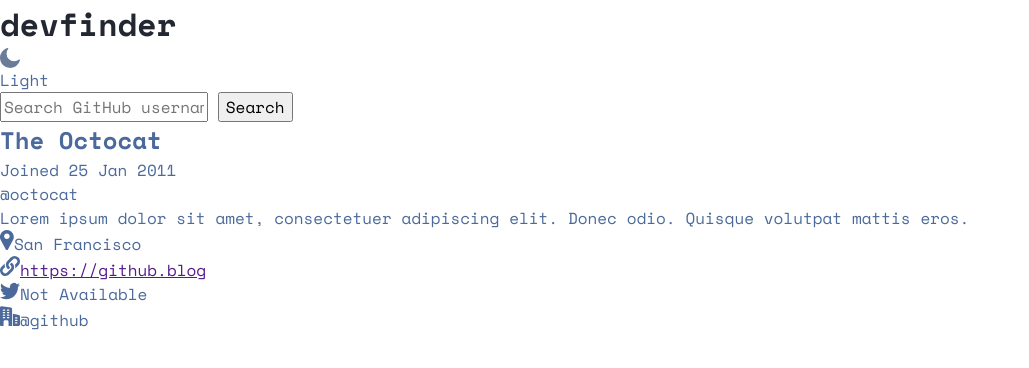
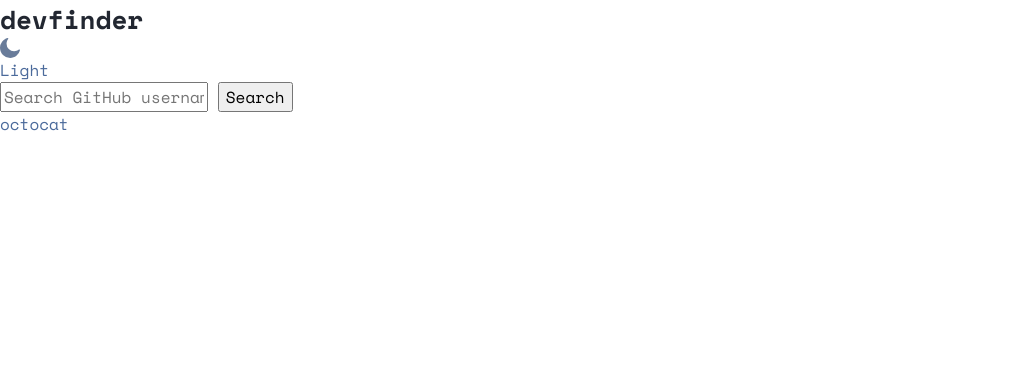
Before and after one commit to mightycoyote/github-user-search-app, a website built with Vite: page index.html in a window 1280 px wide. Both pictures are taken after typing "Sample" into the empty fields and a click on the button "Search". Shown: the whole page, without its empty margins (0-1029 px from the left). Built offline with nearby package versions, Linux system fonts and the light colour scheme.

Commit message:
work on JS for the API part

```diff
--- a/index.html
+++ b/index.html
@@ -27,7 +27,7 @@
 
   <main>
     <!-- search form -->
-    <form>
+    <form id="searchForm">
       <input type="text" name="searchBox" id="searchBox" placeholder="Search GitHub username..." required>
       <button id="searchButton">Search</button>
     </form>
@@ -50,30 +50,10 @@
           <div></div>
         </div>
         <div>
-          <div><svg class="icon" height="20" width="14" xmlns="http://www.w3.org/2000/svg">
-              <path
-                d="M12.797 3.425C11.584 1.33 9.427.05 7.03.002a7.483 7.483 0 00-.308 0C4.325.05 2.17 1.33.955 3.425a6.963 6.963 0 00-.09 6.88l4.959 9.077.007.012c.218.38.609.606 1.045.606.437 0 .828-.226 1.046-.606l.007-.012 4.96-9.077a6.963 6.963 0 00-.092-6.88zm-5.92 5.638c-1.552 0-2.813-1.262-2.813-2.813s1.261-2.812 2.812-2.812S9.69 4.699 9.69 6.25 8.427 9.063 6.876 9.063z"
-                fill="#4b6a9b" />
-            </svg><span>San Francisco</span></div>
-          <div><svg class="icon" height="20" width="20" xmlns="http://www.w3.org/2000/svg">
-              <g fill="#4b6a9b">
-                <path
-                  d="M7.404 5.012c-2.355 2.437-1.841 6.482.857 8.273.089.06.207.048.283-.027.568-.555 1.049-1.093 1.47-1.776a.213.213 0 00-.084-.3A2.743 2.743 0 018.878 10.1a2.64 2.64 0 01-.223-1.803c.168-.815 1.043-1.573 1.711-2.274l-.004-.002 2.504-2.555a2.568 2.568 0 013.648-.019 2.6 2.6 0 01.037 3.666l-1.517 1.56a.266.266 0 00-.06.273c.35 1.012.435 2.44.201 3.519-.006.03.031.05.053.028l3.228-3.295c2.062-2.105 2.044-5.531-.04-7.615a5.416 5.416 0 00-7.691.04L7.417 4.998l-.013.014z" />
-                <path
-                  d="M13.439 13.75a.401.401 0 00.006-.003c.659-1.204.788-2.586.48-3.933l-.002.002-.001-.001a5.434 5.434 0 00-2.19-3.124.3.3 0 00-.333.015c-.553.448-1.095 1.021-1.452 1.754a.243.243 0 00.096.317c.415.24.79.593 1.04 1.061h.001c.196.33.388.958.263 1.632-.116.894-1.019 1.714-1.736 2.453-.546.559-1.935 1.974-2.49 2.542a2.6 2.6 0 01-3.666.037 2.6 2.6 0 01-.038-3.666l1.521-1.564A.266.266 0 005 11.004c-.338-1.036-.43-2.432-.217-3.51.006-.03-.031-.049-.053-.027l-3.179 3.245c-2.083 2.126-2.066 5.588.04 7.693 2.125 2.083 5.57 2.048 7.653-.078.723-.81 3.821-3.678 4.195-4.577z" />
-              </g>
-            </svg><span><a href="">https://github.blog</a></span></div>
-          <div><svg class="icon" height="18" width="20" xmlns="http://www.w3.org/2000/svg">
-              <path
-                d="M20 2.799a8.549 8.549 0 01-2.363.647 4.077 4.077 0 001.804-2.266 8.194 8.194 0 01-2.6.993A4.099 4.099 0 009.75 4.977c0 .324.027.637.095.934-3.409-.166-6.425-1.8-8.452-4.288a4.128 4.128 0 00-.56 2.072c0 1.42.73 2.679 1.82 3.408A4.05 4.05 0 01.8 6.598v.045a4.119 4.119 0 003.285 4.028 4.092 4.092 0 01-1.075.135c-.263 0-.528-.015-.776-.07.531 1.624 2.038 2.818 3.831 2.857A8.239 8.239 0 01.981 15.34 7.68 7.68 0 010 15.285a11.543 11.543 0 006.29 1.84c7.545 0 11.67-6.25 11.67-11.667 0-.182-.006-.357-.015-.53A8.18 8.18 0 0020 2.798z"
-                fill="#4b6a9b" />
-            </svg><span>Not Available</span></div>
-          <div><svg class="icon" height="20" width="20" xmlns="http://www.w3.org/2000/svg">
-              <g fill="#4b6a9b">
-                <path
-                  d="M10.858 1.558L1.7.167A1.477 1.477 0 00.517.492 1.49 1.49 0 000 1.608v17.559c0 .458.375.833.833.833h2.709v-4.375c0-.808.65-1.458 1.458-1.458h2.083c.809 0 1.459.65 1.459 1.458V20h3.541V3a1.46 1.46 0 00-1.225-1.442zM4.583 12.292h-1.25a.625.625 0 010-1.25h1.25a.625.625 0 010 1.25zm0-2.5h-1.25a.625.625 0 010-1.25h1.25a.625.625 0 010 1.25zm0-2.5h-1.25a.625.625 0 010-1.25h1.25a.625.625 0 010 1.25zm0-2.5h-1.25a.625.625 0 010-1.25h1.25a.625.625 0 010 1.25zm4.167 7.5H7.5a.625.625 0 010-1.25h1.25a.625.625 0 010 1.25zm0-2.5H7.5a.625.625 0 010-1.25h1.25a.625.625 0 010 1.25zm0-2.5H7.5a.625.625 0 010-1.25h1.25a.625.625 0 010 1.25zm0-2.5H7.5a.625.625 0 010-1.25h1.25a.625.625 0 010 1.25zM18.85 9.035l-5.933-1.242V20h5.625A1.46 1.46 0 0020 18.542V10.46c0-.688-.47-1.274-1.15-1.425zM16.875 17.5h-1.25a.625.625 0 010-1.25h1.25a.625.625 0 010 1.25zm0-2.5h-1.25a.625.625 0 010-1.25h1.25a.625.625 0 010 1.25zm0-2.5h-1.25a.625.625 0 010-1.25h1.25a.625.625 0 010 1.25z" />
-              </g>
-            </svg><span>@github</span></div>
+          <div><span>San Francisco</span></div>
+          <div><span><a href="">https://github.blog</a></span></div>
+          <div><span>Not Available</span></div>
+          <div><span>@github</span></div>
         </div>
       </div>
 
--- a/main.js
+++ b/main.js
@@ -6,16 +6,13 @@
 
 const searchBox = document.querySelector("#searchBox");
 const submitSearch = document.querySelector("#searchButton");
-const result = document.querySelector("output");
+const outputBox = document.querySelector("output");
 
-submitSearch.addEventListener('click', handleSubmit);
-
-function handleSubmit(e) {
-    e.preventDefault();
-    let query = e.target.form.searchBox.value;
-    console.log(query);
-    e.target.form.reset();
-}
+ const octokit = new Octokit({
+    // this is where you would add auth, but it's not necessary to retrieve this public info
+    // 'userAgent' is still required
+        userAgent: 'github-user-search-app Frontendmentor.io exercise',
+    })
 
 // error if response is 404
 const sampleResponse = {
@@ -24,8 +21,7 @@
         avatar_url: "./assets/Octocat.png",
         bio: "Lorem ipsum dolor sit amet, consectetuer adipiscing elit. Donec odio. Quisque volutpat mattis eros.",
         blog: "https://github.blog",
-        // not sure how this next one would be formatted, need to check. Probably just "github"
-        company: "@github",
+        company: "Github",
         created_at: "2020-07-08T13:46:57Z",
         followers: 3938,
         following: 9,
@@ -39,14 +35,37 @@
     }
 }
 
-// const octokit = new Octokit({
-//     // this is where you would add auth, but it's not necessary to retrieve this public info
-//     // 'userAgent' is still required
-//     userAgent: 'github-user-search-app',
-//   })
+async function fetchResponse(query) {
 
-// const response = await octokit.rest.users.getByUsername({
-//     username: 'mightycoyote',
-//   });
+    // Octokit seems to handle any JSON conversions by itself
+    // const response = await octokit.rest.users.getByUsername({
+    //     username: `${query}`,
+    // });
 
-// console.log(response);
+    const response = sampleResponse;
+
+    if (response.status === 404) {
+        displayNotfound();
+    }
+
+    if (response.status === 200) {
+        displayResponse(response);
+    }
+}
+
+function displayNotfound() {
+    console.log('This will make the red text appear in the box');
+}
+
+function displayResponse(response) {
+    document.querySelector('#searchForm').reset();
+    outputBox.innerHTML = `${response.data.login}`;
+}
+
+function handleSubmit(e) {
+    e.preventDefault();
+    let query = e.target.form.searchBox.value;
+    fetchResponse(query);
+}
+
+submitSearch.addEventListener('click', handleSubmit);
--- a/style.css
+++ b/style.css
@@ -84,8 +84,18 @@
   --toggle-hover: #90A4D4
 }
 
+h1,
+h2 {
+  font-size: 1.625rem;
+  line-height: 2.375rem;
+}
+
 h1 {
   color: var(--title);
+}
+
+h2 {
+  color: var(--heading);
 }
 
 .icon {
```
